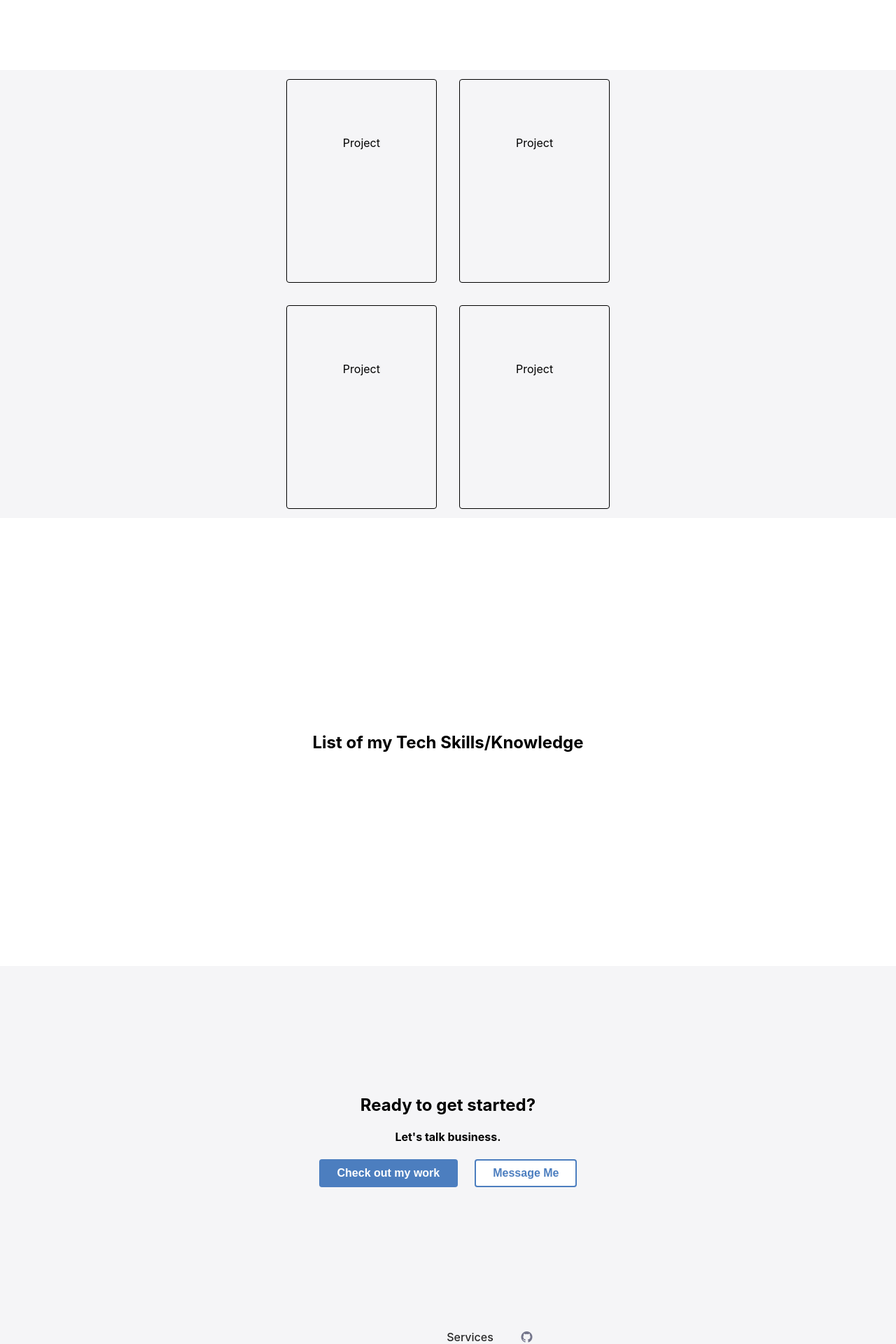
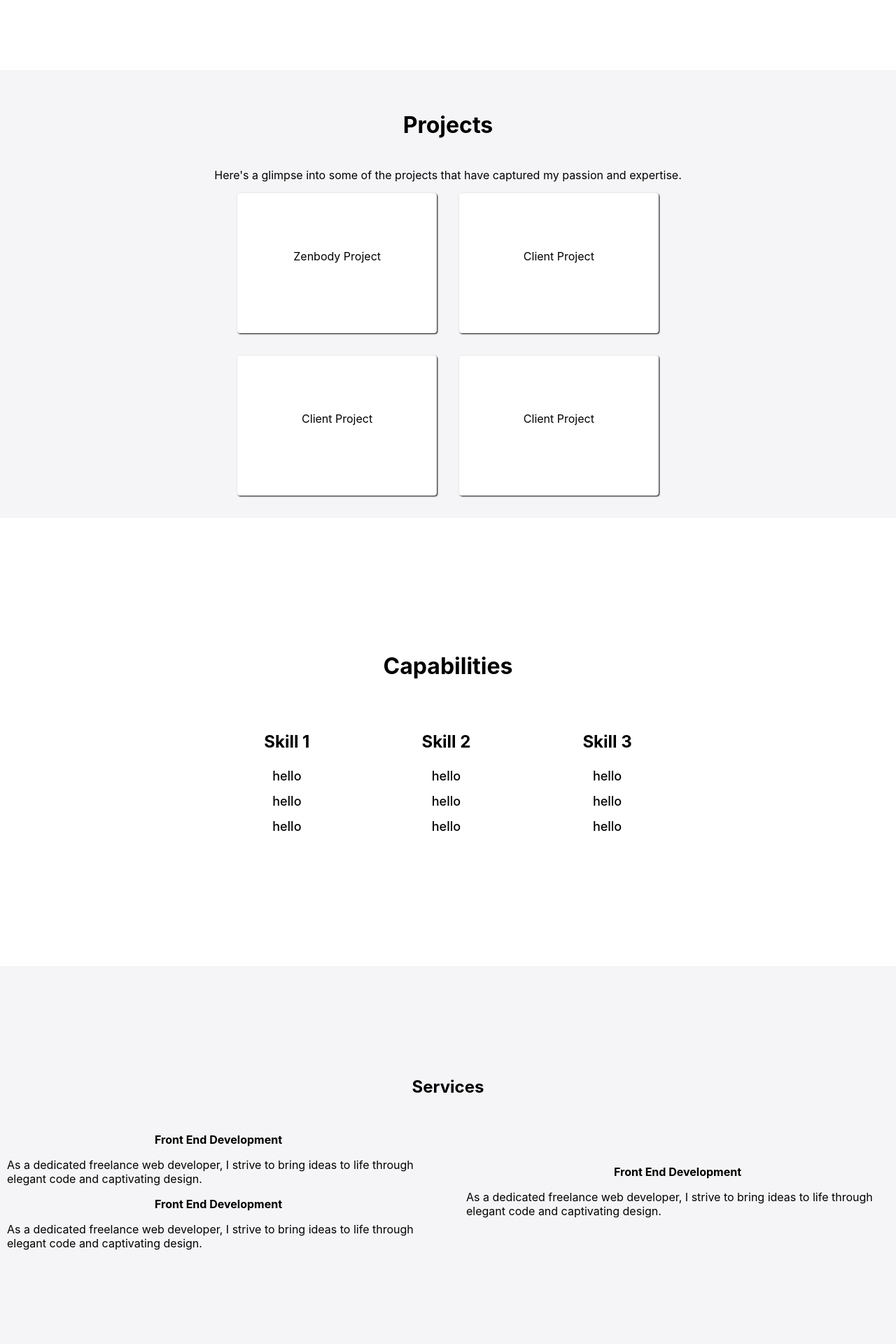
Before and after one commit to satele99/07-23-portfolio, a React (Create React App) app in the folder freelance_portfolio/: page / in a window 1280 px wide. Shown: the part 540-2460 px from the top of the page at 70% size. Built offline with nearby package versions, Linux system fonts and the light colour scheme.

Commit message:
new content sections added

```diff
--- a/freelance_portfolio/src/App.js
+++ b/freelance_portfolio/src/App.js
@@ -4,6 +4,7 @@ import Footer from './components/Footer';
 import MidSection from './components/MidSection';
 import Nav from './components/Navbar';
 import Section from './components/Section';
+import Services from './components/Services';
 import Skills from './components/Skills';
 
 function App() {
@@ -13,6 +14,7 @@ function App() {
       <Section/>
       <MidSection/>
       <Skills/>
+      <Services/>
       <CallToAction/>
       <Footer/>
     </div>
--- a/freelance_portfolio/src/components/MidSection.jsx
+++ b/freelance_portfolio/src/components/MidSection.jsx
@@ -4,11 +4,16 @@ export default function MidSection() {
     return (
         <section className={styles.section}>
             <div className={styles.content}>
+                <h1 style={{fontSize: '2em'}}>Projects</h1>
+                <p>
+                    Here's a glimpse into some of the projects
+                    that have captured my passion and expertise.
+                </p>
                 <div className={styles.grid}>
-                    <a>Project</a>
-                    <a>Project</a>
-                    <a>Project</a>
-                    <a>Project</a>
+                    <a>Zenbody Project</a>
+                    <a>Client Project</a>
+                    <a>Client Project</a>
+                    <a>Client Project</a>
                 </div>
             </div>
         </section>
--- a/freelance_portfolio/src/components/Section.jsx
+++ b/freelance_portfolio/src/components/Section.jsx
@@ -6,10 +6,14 @@ export default function Section() {
             <div className={styles.container}>
                 <div className={styles.content}>
                     <div>
-                        <h1>text that Introduces who i am,
-                            what I do/offer,
-                            and how i can help the customer.
-                        </h1>
+                        <h1 style={{textAlign: 'left'}}>Crafting Digital Experiences</h1>
+                        <p style={{textAlign: 'left'}}>
+                            As a dedicated freelance web developer,
+                            I strive to bring ideas to life through elegant
+                            code and captivating design. Explore my portfolio and
+                            discover how I can transform your vision into an
+                            interactive reality.
+                        </p>
                     </div>
                     <div className={styles.action_btn}>
                         <button className={styles.btn}>Portfolio</button>
--- /dev/null
+++ b/freelance_portfolio/src/components/Services.jsx
@@ -0,0 +1,39 @@
+import styles from '../styles/Services.module.css'
+
+export default function Services() {
+    return (
+        <section className={styles.section}>
+            <h1>Services</h1>
+            <div className={styles.flex_content}>
+                <div>
+                   <div className={styles.service}>
+                        <h4>Front End Development</h4>
+                        <p>
+                            As a dedicated freelance web developer, I strive to bring
+                            ideas to life through
+                            elegant code and captivating design.
+                        </p>
+                   </div>
+                   <div className={styles.service}>
+                        <h4>Front End Development</h4>
+                        <p>
+                            As a dedicated freelance web developer,
+                            I strive to bring ideas to life through
+                            elegant code and captivating design.
+                        </p>
+                   </div>
+                </div>
+                <div>
+                    <div className={styles.service}>
+                        <h4>Front End Development</h4>
+                        <p>
+                            As a dedicated freelance web developer,
+                            I strive to bring ideas to
+                            life through elegant code and captivating design.
+                        </p>
+                   </div>
+                </div>
+            </div>
+        </section>
+    )
+}
--- a/freelance_portfolio/src/components/Skills.jsx
+++ b/freelance_portfolio/src/components/Skills.jsx
@@ -3,7 +3,36 @@ import styles from '../styles/Skills.module.css'
 export default function Skills(){
     return (
         <section className={styles.section}>
-            <h1>List of my Tech Skills/Knowledge</h1>
+            <h1 style={{fontSize: '2em'}}>Capabilities</h1>
+            <div className={styles.listed}>
+                <div className={styles.skill}>
+                    <h3 className={styles.title}>Skill 1</h3>
+                    <ul>
+                        <li>hello</li>
+                        <li>hello</li>
+                        <li>hello</li>
+                    </ul>
+                </div>
+                <div className={styles.skill}>
+                    <h3 className={styles.title}>Skill 2</h3>
+                    <ul>
+                        <li>hello</li>
+                        <li>hello</li>
+                        <li>hello</li>
+                    </ul>
+                </div>
+                <div className={styles.skill}>
+                    <h3 className={styles.title}>Skill 3</h3>
+                    <ul>
+                        <li>hello</li>
+                        <li>hello</li>
+                        <li>hello</li>
+                    </ul>
+                </div>
+
+
+
+            </div>
         </section>
     )
 }
--- a/freelance_portfolio/src/styles/CallToAction.module.css
+++ b/freelance_portfolio/src/styles/CallToAction.module.css
@@ -5,7 +5,7 @@
     display: flex;
     flex-direction: column;
     justify-content: center;
-    background-color: #f5f5f7;
+    background-color: #fff;
 }
 
 .btn_div {
--- a/freelance_portfolio/src/styles/MidSection.module.css
+++ b/freelance_portfolio/src/styles/MidSection.module.css
@@ -13,6 +13,7 @@
     align-items: center;
     justify-content: center;
     height: 96%;
+    margin: 2em 0;
 }
 
 .grid {
@@ -25,7 +26,15 @@
 }
 
 .grid > a {
-    border: 1px solid #000;
+    border: 1px transparent #000;
+    background-color: #fff;
+    box-shadow: 1px 1px 2px #000;
     border-radius: 4px;
     padding: 5rem;
+    transition: all .5s;
 }
+
+.grid > a:hover {
+    transform: scale(1.1, 1.1);
+    cursor: pointer;
+}
--- a/freelance_portfolio/src/styles/Section.module.css
+++ b/freelance_portfolio/src/styles/Section.module.css
@@ -11,6 +11,7 @@
     flex-direction: row;
     align-items: center;
     justify-content: center;
+    margin: 0 2em;
 }
 
 .content {
@@ -24,6 +25,8 @@
 .action_btn {
     display: flex;
     gap: 1.125rem;
+    width: 100%;
+    align-items: flex-start;
 }
 
 .btn {
--- /dev/null
+++ b/freelance_portfolio/src/styles/Services.module.css
@@ -0,0 +1,30 @@
+
+.section {
+    height: 70%;
+    display: flex;
+    flex-direction: column;
+    justify-content: center;
+    background-color: #f5f5f7;
+    gap: 2rem;
+}
+
+.flex_content {
+    display: flex;
+    justify-content: center;
+    align-items: center;
+    gap: 2rem;
+}
+
+.service {
+    margin: 0 10px;
+    display: flex;
+    flex-direction: column;
+    gap: 0;
+}
+
+.service > h4 {
+    margin: 0 10px;
+}
+.service > p {
+    text-align: left;
+}
--- a/freelance_portfolio/src/styles/Skills.module.css
+++ b/freelance_portfolio/src/styles/Skills.module.css
@@ -5,3 +5,32 @@
     flex-direction: column;
     justify-content: center;
 }
+
+.listed {
+    display: flex;
+    justify-content: center;
+    align-items: center;
+    gap: 10rem;
+    margin: 1.5rem 0;
+}
+.skill {
+    display: flex;
+    flex-direction: column;
+    text-align: center;
+}
+
+.skill > ul {
+    display: flex;
+    flex-direction: column;
+    gap: 15px;
+    font-size: 18px;
+    font-weight: 500;
+    list-style: none;
+    text-align: center;
+    padding: 0;
+    margin: 0;
+}
+
+.title {
+    font-size: 1.5em;
+}
```
